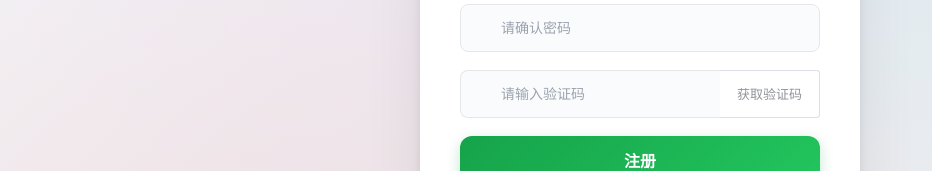
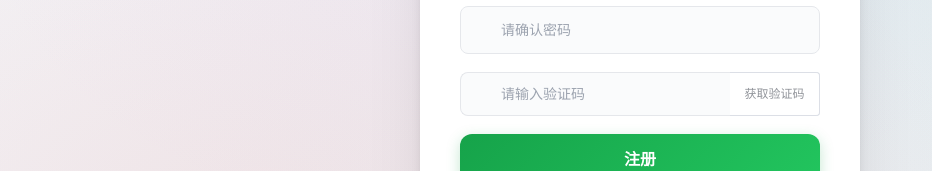
Before and after one commit to Actives546/football, a Vue app in the folder frontend/: page /register in a window 1280 px wide. Shown: the part 412-583 px from the top of the page, without its empty margins (0-932 px from the left). Built offline with nearby package versions, Linux system fonts and the light colour scheme.

Commit message:
style(Register): 调整验证码输入框和按钮的样式
优化验证码输入框的内边距和按钮的尺寸，使其更符合设计规范

```diff
--- a/frontend/src/views/Register.vue
+++ b/frontend/src/views/Register.vue
@@ -381,6 +381,7 @@ onUnmounted(() => {
 .code-input-group :deep(.el-input__wrapper) {
   border-radius: 8px 0 0 8px;
   border-right: none;
+  padding: 6px 12px;
 }
 
 .code-input-group :deep(.el-input__wrapper.is-focus) {
@@ -395,14 +396,15 @@ onUnmounted(() => {
   border-radius: 0 8px 8px 0;
   border-left: none;
   margin: 0;
+  padding: 0;
 }
 
 .code-button {
   border-radius: 0 8px 8px 0;
-  height: 38px;
-  min-width: 100px;
-  padding: 0 16px;
-  font-size: 13px;
+  height: 36px;
+  min-width: 90px;
+  padding: 0 12px;
+  font-size: 12px;
   font-weight: 500;
   background: #f0fdf4;
   border: 1px solid #bbf7d0;
```
